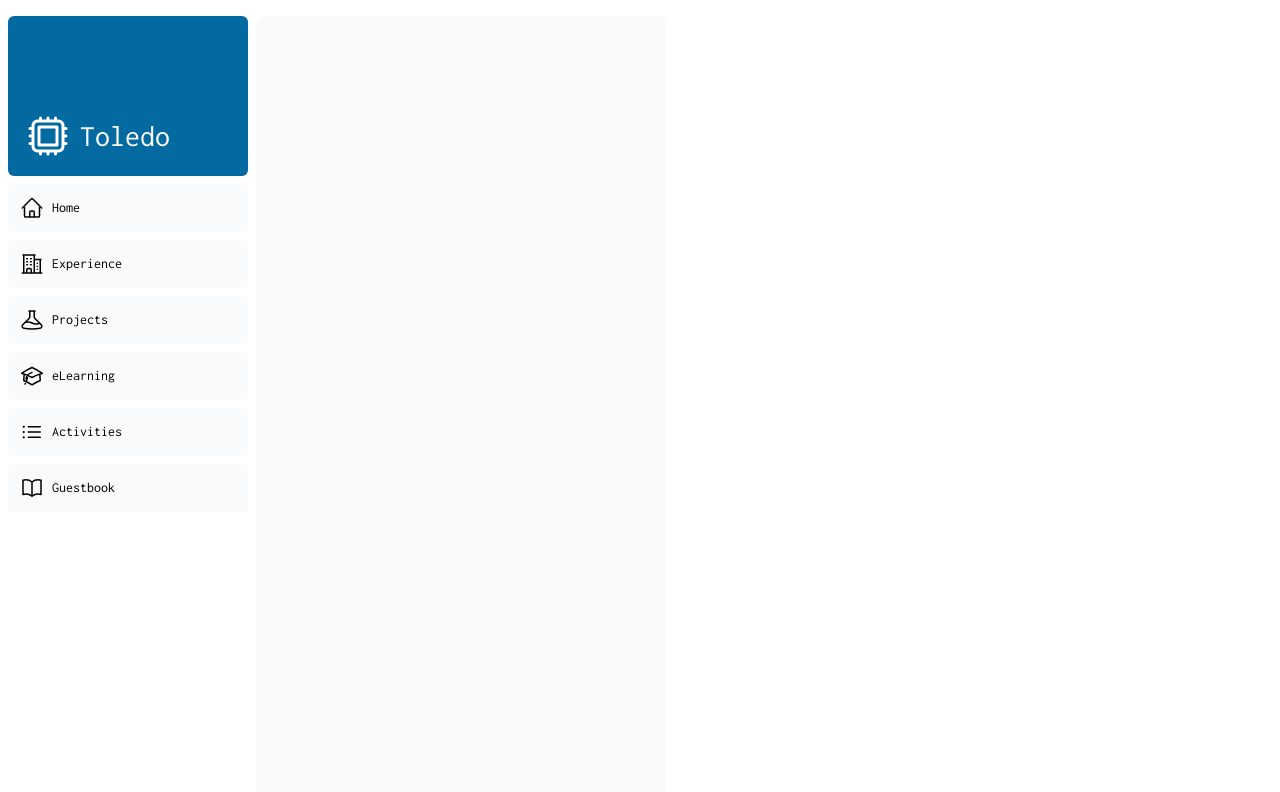
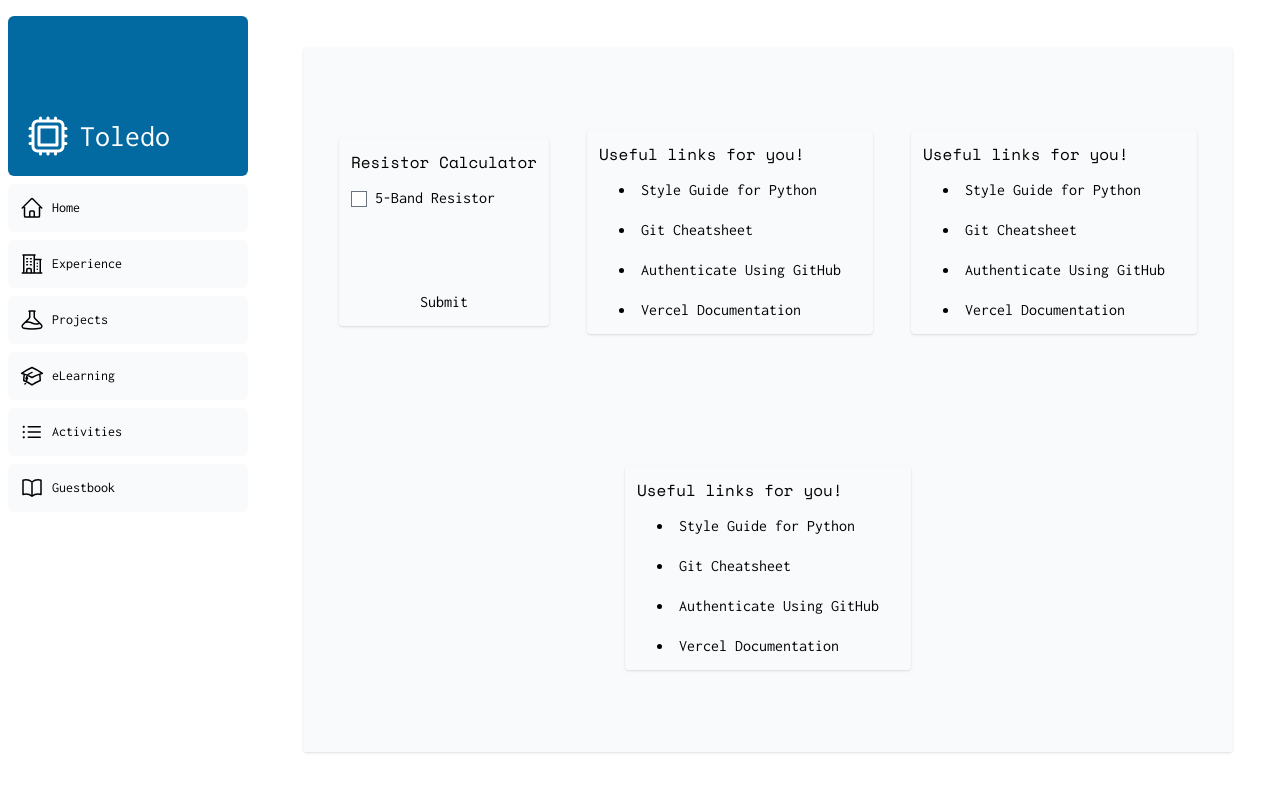
Before and after one commit to Toledo97/portfolio, a Next.js app: page / in a window 1280 px wide. Shown: the top 792 px of the page. Built offline with nearby package versions, Linux system fonts and the light colour scheme; a web font is replaced by a local one.

Commit message:
progress on calculato

```diff
--- a/app/lib/data.ts
+++ b/app/lib/data.ts
@@ -216,7 +216,7 @@ const activities = [
 
 const companies = [
 {
-  imageData: {alt: "Carle Health", src: "carle.png", w:135, h:36},
+  imageData: {alt: "Health Alliance", src: "HA.png", w:140, h:38},
   location: "Champaign, IL",
   roles: [
   {
@@ -277,4 +277,12 @@ const companies = [
 },
 ]
 
-export { companies, activities, projects, certificatesBundle, skillsBundle};
+
+const randomLinks = [
+  {name: "Style Guide for Python" , link:"https://peps.python.org/pep-0008/"},
+  {name: "Git Cheatsheet" , link:"https://ndpsoftware.com/git-cheatsheet.html#loc=index;"},
+  {name: "Authenticate Using GitHub" , link:"https://firebase.google.com/docs/auth/web/github-auth"},
+  {name: "Vercel Documentation" , link:"https://vercel.com/docs"},
+]
+
+export { companies, activities, projects, certificatesBundle, skillsBundle, randomLinks };
--- a/app/page.tsx
+++ b/app/page.tsx
@@ -1,11 +1,16 @@
 import { Metadata } from 'next';
 import SideNav from '@/app/ui/dashboard/sidenav';
+import { LinkCard, ResistorFrom } from '@/app/ui/dashboard/my-cards';
 
 export const metadata: Metadata = {
   title: 'Landing Page',
 };
 
 export default function Page() {
+  const linkTitle = "Useful links for you!";
+  const formTitle = "Resistor Calculator"
+
+
   return (
     <main className="flex h-screen flex-col md:flex-row md:overflow-hidden">
       {/* <div className="flex h-20 shrink-0 items-end rounded-lg bg-blue-500 p-4 md:h-52"> */}
@@ -13,11 +18,17 @@ export default function Page() {
         <SideNav />
       </div>
 
-      <div className="mt-4 flex grow flex-col gap-4 md:flex-row">
-        <div className="flex flex-col justify-center gap-6 rounded-lg bg-gray-50 px-6 py-10 md:w-2/5 md:px-20">
 
+      <div className="flex flex-wrap lg:p-12  p-6">
+        <div className="flex flex-row grow flex-wrap justify-center gap-4 bg-gray-50 shadow bg-gray-50 p-6 ">
+        <ResistorFrom title={formTitle} />
+        <LinkCard title={linkTitle} />
+        <LinkCard title={linkTitle} />
+        <LinkCard title={linkTitle} />
         </div>
       </div>
+
+
     </main>
   );
 }
--- a/app/ui/dashboard/my-cards.tsx
+++ b/app/ui/dashboard/my-cards.tsx
@@ -7,14 +7,19 @@ import {
 } from '@heroicons/react/24/outline';
 
 import { mono, inconsolata } from '@/app/ui/fonts';
-import { companies, activities, projects, skillsBundle, certificatesBundle } from '@/app/lib/data'
-import { ImageData, Role, Skill, Entity, Project } from "@/app/lib/definitions";
+import { companies, activities, projects, skillsBundle, certificatesBundle, randomLinks } from '@/app/lib/data'
+import { ImageData, Role, Skill, Entity, Project, LinkCardProps, FormProps } from "@/app/lib/definitions";
 import BasicModal from '@/app/ui/dashboard/my-modal'
 
 import Image from 'next/image';
 import Link from 'next/link';
 import * as React from 'react';
 import Modal from '@mui/material/Modal';
+
+import InputLabel from '@mui/material/InputLabel';
+import MenuItem from '@mui/material/MenuItem';
+import FormControl from '@mui/material/FormControl';
+import Select from '@mui/material/Select';
 
 const links = [
     { name: 'email', href: 'mailto:toledojr7@hotmail.com', icon: EnvelopeIcon },
@@ -248,7 +253,7 @@ function CardTempl(title:string, images: ImageData[]) {
         <div className="m-auto overflow-clip shadow rounded ">
             <h1 className={`${mono.className} mt-3 mx-3`}>{title}</h1>
 
-            <div className=" relative flex p-3 w-full flex-col items-center justify-center">
+            <div className=" relative flex p-3 w-full flex-col">
                 <div className=" z-10 flex flex-row flex-wrap items-center justify-center gap-4 flex-wrap">
                     <>
                         {images.map((item,idx) => {
@@ -270,3 +275,74 @@ function CardTempl(title:string, images: ImageData[]) {
         </div>
         );
 }
+
+export function LinkCard(props: LinkCardProps){
+    return (
+        <div className="m-auto overflow-clip shadow rounded ">
+            <h1 className={`${mono.className} mt-3 mx-3`}>{props.title}</h1>
+
+            <div className=" relative flex p-3 w-full flex-col">
+                <div className=" z-10 flex flex-col flex-wrap gap-4 flex-wrap">
+                    <>
+                        {
+                            randomLinks.map((item,idx) => {
+                                return (<li key={`${item.name}-${idx}`} className={`px-5`}>
+                                        <a href={item.link}>
+                                            {item.name}
+                                        </a>
+                                    </li> );
+                            })
+                        }
+                    </>
+                </div>
+            </div>
+        </div>
+        );
+}
+
+export function ResistorFrom(props: FormProps){
+    const [checked, setCheck] = React.useState(false);
+    const handleChecked = () => checked ? setCheck(false)  : setCheck(true) ;
+    return(
+        <div className="m-auto overflow-clip shadow rounded ">
+            <h1 className={`${mono.className} mt-3 mx-3`}>{props.title}</h1>
+
+            <div className=" relative flex p-3 w-full flex-col">
+                <div className=" z-10 flex flex-col flex-wrap gap-4 flex-wrap">
+                <form className="flex flex-col gap-4">
+
+                    <label>
+                        <input type="checkbox" onChange={handleChecked}/> 5-Band Resistor
+                    </label>
+
+                    { DropDown("First Band") }
+                    { DropDown("Second Band") }
+                    { checked ? (DropDown("Third Band")) : (<></>) }
+                    { DropDown("Multiplier") }
+                    { DropDown("Tolerance") }
+
+
+
+                    <input type="submit" value="Submit" />
+                    </form>
+                </div>
+            </div>
+        </div>
+        );
+}
+
+function DropDown (title:String) {
+    const [color, setColor] = React.useState('');
+
+    const handleChange = (event) => {
+        setColor(event.target.value);
+    };
+
+    return (
+        <>
+            <label>
+
+            </label>
+        </>
+    )
+}
```
Also changed, not shown: app/lib/definitions.ts (+8 -0 lines).
